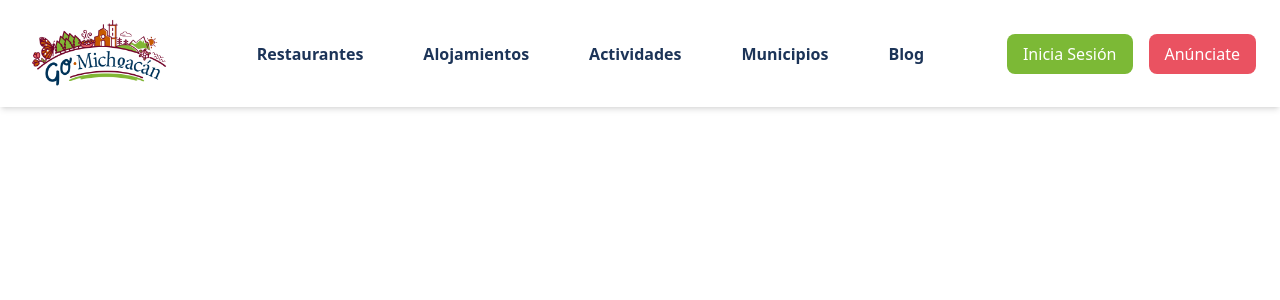
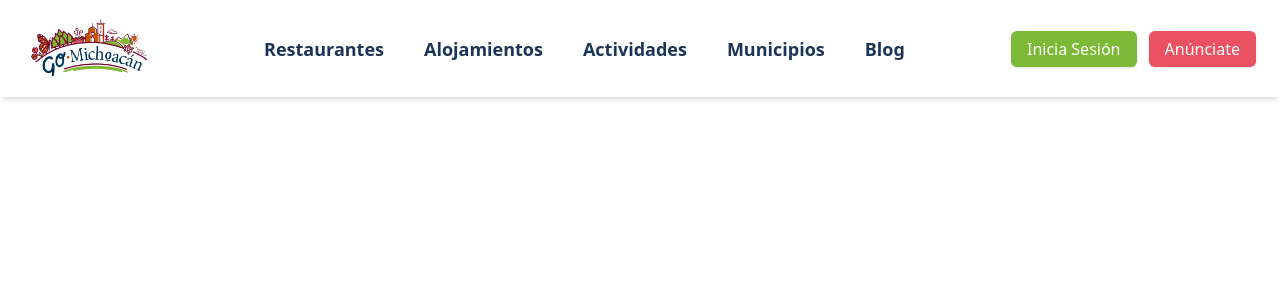
Before and after one commit to AlejandroTilin999/Ej_01, a Next.js app: page / in a window 1280 px wide. Shown: the top 300 px of the page. Built offline with nearby package versions, Linux system fonts and the light colour scheme.

Commit message:
Update Navbar Responsive JSR03

```diff
--- a/app/components/Header.js
+++ b/app/components/Header.js
@@ -1,42 +1,66 @@
+'use client';
+import { useState } from 'react';
 import Link from 'next/link';
+import Image from 'next/image';
 import '@/globals.css';
 
-const ImageLogo = ({ src, alt, width, height }) => {
-  return <img src={src} alt={alt} width={width} height={height} />;
-};
+const Navbar = () => {
+  const [isOpen, setIsOpen] = useState(false);
 
-const Navbar = () => {
+  const toggleMenu = () => setIsOpen(!isOpen);
+
   return (
-    <nav className="bg-white shadow-md py-4 px-6 flex items-center justify-between">
-      {/* Logo */}
-      <div className="flex items-center">
-        <ImageLogo src="/img/navbar/GoMichoacan.png" alt="Go Michoacán" width={150} height={50} />
+    <nav className="fixed w-full bg-white shadow-md z-50">
+      <div className="container mx-auto flex items-center justify-between px-6 py-4">
+
+        <Link href="/" className="flex items-center">
+          <Image src="/img/navbar/GoMichoacan.png" alt="Go Michoacán" width={130} height={40} />
+        </Link>
+
+        <ul className="hidden lg:flex items-center space-x-10 ml-1 text-[var(--color-primary)] font-semibold text-lg">
+          <li><Link href="#" className="hover:text-gray-600">Restaurantes</Link></li>
+          <li><Link href="#" className="hover:text-gray-600">Alojamientos</Link></li>
+          <li><Link href="#" className="hover:text-gray-600">Actividades</Link></li>
+          <li><Link href="#" className="hover:text-gray-600">Municipios</Link></li>
+          <li><Link href="#" className="hover:text-gray-600">Blog</Link></li>
+        </ul>
+
+        <div className="hidden lg:flex items-center gap-3">
+          <button className="bg-[var(--color-accent)] text-white px-4 py-1.5 rounded-md shadow hover:opacity-85 transition">
+            Inicia Sesión
+          </button>
+          <button className="bg-[var(--color-secondary)] text-white px-4 py-1.5 rounded-md shadow hover:opacity-85 transition">
+            Anúnciate
+          </button>
+        </div>
       </div>
 
-      {/* Menú de navegación */}
-      <ul className="hidden md:flex space-x-15 text-[var(--color-primary)] font-semibold">
-        <li><Link href="/restaurantes" className="hover:text-gray-600">Restaurantes</Link></li>
-        <li><Link href="/alojamientos" className="hover:text-gray-600">Alojamientos</Link></li>
-        <li><Link href="/actividades" className="hover:text-gray-600">Actividades</Link></li>
-        <li><Link href="/municipios" className="hover:text-gray-600">Municipios</Link></li>
-        <li><Link href="/blog" className="hover:text-gray-600">Blog</Link></li>
-      </ul>
+      <div className={`lg:hidden bg-white absolute w-full left-0 transition-all duration-300 ${isOpen ? 'top-full opacity-100 shadow-lg' : 'top-[-500px] opacity-0 pointer-events-none'}`}>
+        <ul className="flex flex-col px-6">
+          <li className="py-3 border-b">
+            <Link href="/restaurantes" onClick={toggleMenu}>Restaurantes</Link>
+          </li>
+          <li className="py-2 border-b"><Link href="#" onClick={toggleMenu}>Alojamientos</Link></li>
+          <li className="py-2 border-b"><Link href="#" onClick={toggleMenu}>Actividades</Link></li>
+          <li className="py-2 border-b"><Link href="#" onClick={toggleMenu}>Municipios</Link></li>
+          <li className="py-2 border-b"><Link href="#" onClick={toggleMenu}>Blog</Link></li>
+        </ul>
 
-      {/* Botones */}
-      <div className="flex space-x-4">
-        <button className="bg-[var(--color-accent)] text-white px-4 py-2 rounded-lg hover:opacity-80">Inicia Sesión</button>
-        <button className="bg-[var(--color-secondary)] text-white px-4 py-2 rounded-lg hover:opacity-80">Anúnciate</button>
+        <div className="flex flex-col gap-3 px-6 py-4">
+          <button className="bg-[var(--color-accent)] text-white px-4 py-2 rounded-lg shadow hover:opacity-85 transition">
+            Inicia Sesión
+          </button>
+          <button className="bg-[var(--color-secondary)] text-white px-4 py-2 rounded-lg shadow hover:opacity-85 transition">
+            Anúnciate
+          </button>
+        </div>
       </div>
+
+      <button className="lg:hidden absolute top-4 right-6 text-3xl" onClick={toggleMenu}>
+        {isOpen ? '✖️' : '☰'}
+      </button>
     </nav>
   );
 };
 
-const Header = () => {
-    return (
-        <header>
-            <Navbar />
-        </header>
-    );
-};
-
-export default Header;
+export default Navbar;
--- a/package.json
+++ b/package.json
@@ -9,6 +9,7 @@
     "lint": "next lint"
   },
   "dependencies": {
+    "lucide-react": "^0.479.0",
     "next": "15.2.1",
     "react": "19.0.0",
     "react-dom": "19.0.0"
```
Also changed, not shown: 1 other file (tests, documents, lock files or other folders).
